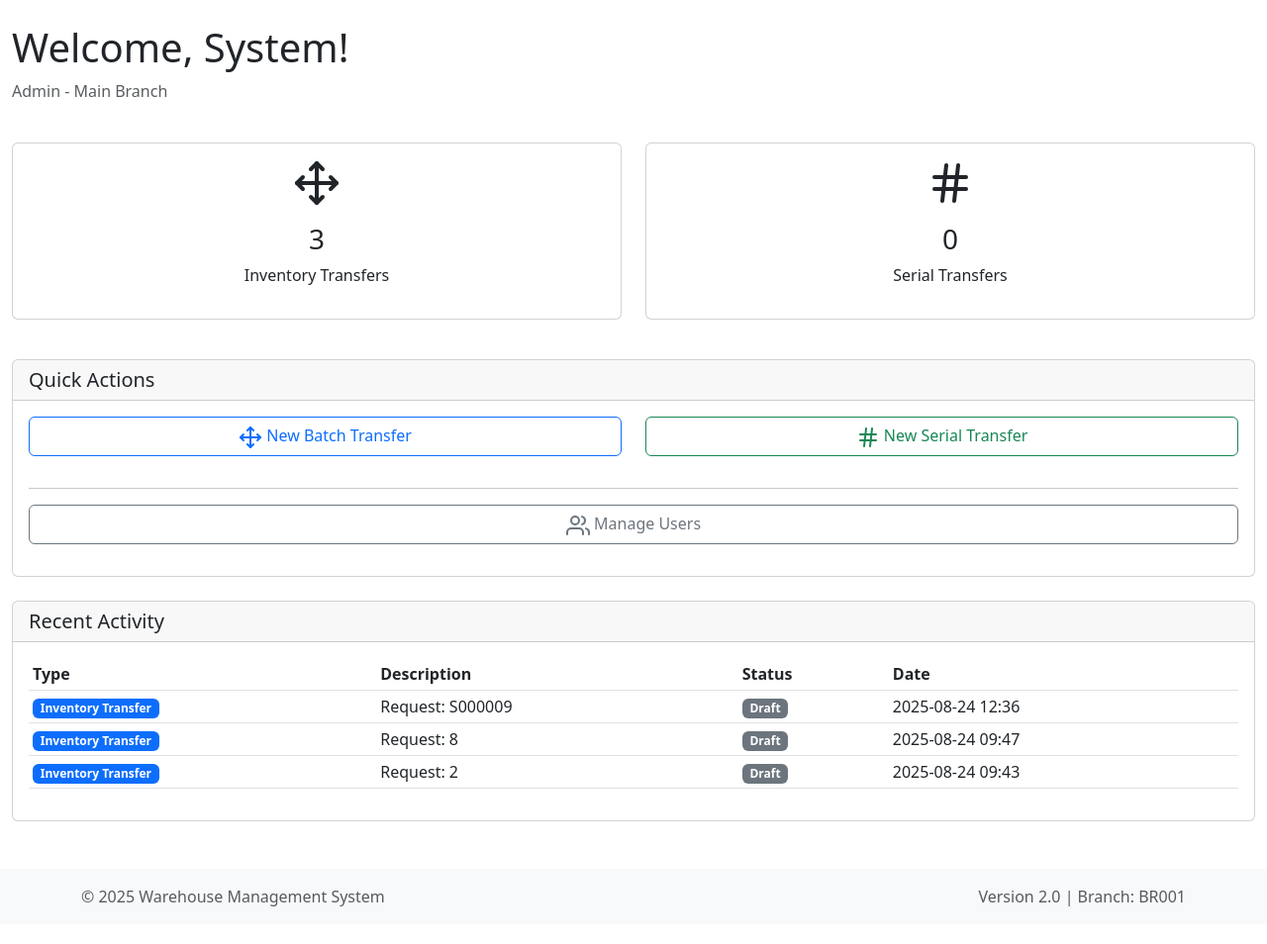
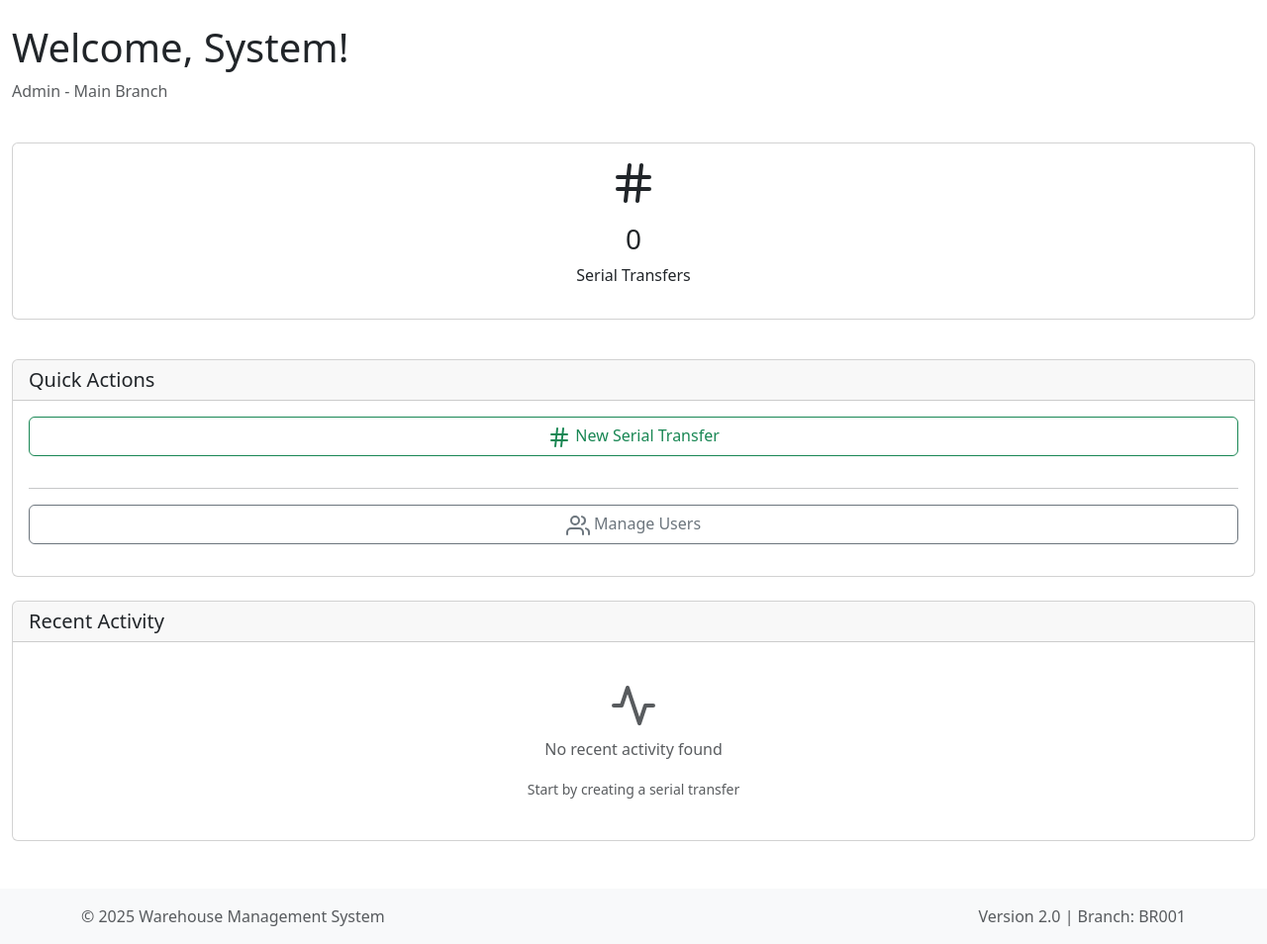
Before and after one commit to pragavigithub/Barcode_Dev_Project_20250823, a Flask app: page /dashboard in a window 1280 px wide. Shown: the part 58-1012 px from the top of the page at 99% size. Before the commit the page ends 974 px from the top, so only its background shows below. Run offline with Flask 3, Linux system fonts and the light colour scheme; a user stored in the database is signed in.

Commit message:
Remove batch transfer functionality and focus on serial transfers
Removes InventoryTransfer and related models, routes, and database migrations, deprecating batch transfer functionality in favor of serial transfers. Updates user permissions and dashboard statistics to reflect this change.

Replit-Commit-Author: Agent
Replit-Commit-Session-Id: 829aebe5-5ad4-4838-88de-bffc8328e7e1
Replit-Commit-Checkpoint-Type: full_checkpoint
Replit-Commit-Screenshot-Url: https://storage.googleapis.com/screenshot-production-us-central1/1dcdd5cf-0b3a-4074-b617-1eb3ae914af3/829aebe5-5ad4-4838-88de-bffc8328e7e1/jM5cIKB

```diff
--- a/models.py
+++ b/models.py
@@ -50,7 +50,6 @@ class User(UserMixin, db.Model):
         """Get default permissions based on role"""
         permissions = {
             'dashboard': True,
-            'inventory_transfer': False,
             'serial_transfer': False,
             'user_management': False
         }
@@ -61,13 +60,11 @@ class User(UserMixin, db.Model):
                 permissions[key] = True
         elif self.role == 'manager':
             permissions.update({
-                'inventory_transfer': True,
                 'serial_transfer': True,
                 'user_management': True
             })
         elif self.role == 'user':
             permissions.update({
-                'inventory_transfer': True,
                 'serial_transfer': True
             })
 
@@ -78,66 +75,6 @@ class User(UserMixin, db.Model):
         if self.role == 'admin':
             return True
         return self.get_permissions().get(screen, False)
-
-    # Relationships
-    inventory_transfers = relationship('InventoryTransfer',
-                                       back_populates='user',
-                                       foreign_keys='InventoryTransfer.user_id')
-
-
-class InventoryTransfer(db.Model):
-    __tablename__ = 'inventory_transfers'
-
-    id = db.Column(db.Integer, primary_key=True)
-    transfer_request_number = db.Column(db.String(20), nullable=False)
-    sap_document_number = db.Column(db.String(20), nullable=True)
-    status = db.Column(db.String(20),
-                    default='draft')  # draft, submitted, qc_approved, posted, rejected
-    user_id = db.Column(db.Integer, db.ForeignKey('users.id'), nullable=False)
-    qc_approver_id = db.Column(db.Integer, db.ForeignKey('users.id'), nullable=True)
-    qc_approved_at = db.Column(db.DateTime, nullable=True)
-    qc_notes = db.Column(db.Text, nullable=True)
-    from_warehouse = db.Column(db.String(20), nullable=True)
-    to_warehouse = db.Column(db.String(20), nullable=True)
-    created_at = db.Column(db.DateTime, default=datetime.utcnow)
-    updated_at = db.Column(db.DateTime,
-                        default=datetime.utcnow,
-                        onupdate=datetime.utcnow)
-
-    # Relationships
-    user = relationship('User', back_populates='inventory_transfers', foreign_keys=[user_id])
-    qc_approver = relationship('User', foreign_keys=[qc_approver_id])
-    items = relationship('InventoryTransferItem',
-                         back_populates='inventory_transfer')
-
-
-class InventoryTransferItem(db.Model):
-    __tablename__ = 'inventory_transfer_items'
-
-    id = db.Column(db.Integer, primary_key=True)
-    inventory_transfer_id = db.Column(db.Integer,
-                                   db.ForeignKey('inventory_transfers.id'),
-                                   nullable=False)
-    item_code = db.Column(db.String(50), nullable=False)
-    item_name = db.Column(db.String(200), nullable=False)
-    quantity = db.Column(db.Float, nullable=False)
-    requested_quantity = db.Column(db.Float, nullable=False)  # Original requested quantity
-    transferred_quantity = db.Column(db.Float, default=0)  # Actually transferred quantity
-    remaining_quantity = db.Column(db.Float, nullable=False)  # Remaining to transfer
-    unit_of_measure = db.Column(db.String(10), nullable=False)
-    from_bin = db.Column(db.String(20), nullable=True)  # Made nullable for better compatibility
-    to_bin = db.Column(db.String(20), nullable=True)    # Made nullable for better compatibility
-    from_bin_location = db.Column(db.String(50), nullable=True)  # New field for detailed bin location
-    to_bin_location = db.Column(db.String(50), nullable=True)    # New field for detailed bin location
-    batch_number = db.Column(db.String(50), nullable=True)
-    available_batches = db.Column(db.Text, nullable=True)  # JSON list of available batches
-    qc_status = db.Column(db.String(20), default='pending')  # pending, approved, rejected
-    qc_notes = db.Column(db.Text, nullable=True)
-    created_at = db.Column(db.DateTime, default=datetime.utcnow)
-
-    # Relationships
-    inventory_transfer = relationship('InventoryTransfer',
-                                      back_populates='items')
 
 
 # ================================
--- a/routes.py
+++ b/routes.py
@@ -6,7 +6,7 @@ import logging
 import json
 
 from app import app, db, login_manager
-from models import User, InventoryTransfer, InventoryTransferItem, SerialNumberTransfer, SerialNumberTransferItem, SerialNumberTransferSerial
+from models import User, SerialNumberTransfer, SerialNumberTransferItem, SerialNumberTransferSerial
 from sap_integration import SAPIntegration
 from sqlalchemy import or_
 
@@ -152,29 +152,17 @@ def logout():
 def dashboard():
     try:
         # Get dashboard statistics for available modules only
-        transfer_count = InventoryTransfer.query.filter_by(user_id=current_user.id).count()
         serial_transfer_count = SerialNumberTransfer.query.filter_by(user_id=current_user.id).count()
 
         stats = {
-            'transfer_count': transfer_count,
             'serial_transfer_count': serial_transfer_count
         }
 
         # Get recent activity - live data from database
         recent_activities = []
 
-        # Get recent inventory transfers
-        recent_transfers = InventoryTransfer.query.filter_by(user_id=current_user.id).order_by(InventoryTransfer.created_at.desc()).limit(5).all()
-        for transfer in recent_transfers:
-            recent_activities.append({
-                'type': 'Inventory Transfer',
-                'description': f"Request: {transfer.transfer_request_number}",
-                'created_at': transfer.created_at,
-                'status': transfer.status
-            })
-
         # Get recent serial transfers
-        recent_serial_transfers = SerialNumberTransfer.query.filter_by(user_id=current_user.id).order_by(SerialNumberTransfer.created_at.desc()).limit(5).all()
+        recent_serial_transfers = SerialNumberTransfer.query.filter_by(user_id=current_user.id).order_by(SerialNumberTransfer.created_at.desc()).limit(10).all()
         for transfer in recent_serial_transfers:
             recent_activities.append({
                 'type': 'Serial Transfer',
@@ -192,61 +180,11 @@ def dashboard():
                              recent_activities=recent_activities)
     except Exception as e:
         logging.error(f"Error in dashboard: {e}")
-        stats = {'transfer_count': 0, 'serial_transfer_count': 0}
+        stats = {'serial_transfer_count': 0}
         recent_activities = []
         return render_template('dashboard.html',
                              stats=stats,
                              recent_activities=recent_activities)
-
-# Inventory Transfer Routes
-@app.route('/inventory_transfer')
-@login_required
-def inventory_transfer():
-    # Screen-level authorization check
-    if not current_user.has_permission('inventory_transfer'):
-        flash('Access denied. You do not have permission to access Inventory Transfer screen.', 'error')
-        return redirect(url_for('dashboard'))
-
-    try:
-        # Get search and pagination parameters
-        search_term = request.args.get('search', '').strip()
-        page = request.args.get('page', 1, type=int)
-        per_page = request.args.get('per_page', 10, type=int)
-
-        # Build query with search functionality
-        query = InventoryTransfer.query.filter_by(user_id=current_user.id)
-
-        if search_term:
-            query = query.filter(
-                db.or_(
-                    InventoryTransfer.transfer_request_number.contains(search_term),
-                    InventoryTransfer.status.contains(search_term),
-                    InventoryTransfer.sap_document_number.contains(search_term),
-                    InventoryTransfer.from_warehouse.contains(search_term),
-                    InventoryTransfer.to_warehouse.contains(search_term)
-                )
-            )
-
-        # Add pagination
-        transfers_pagination = query.order_by(InventoryTransfer.created_at.desc()).paginate(
-            page=page, per_page=per_page, error_out=False
-        )
-
-        transfers = transfers_pagination.items
-
-    except Exception as e:
-        logging.error(f"Database error in inventory_transfer: {e}")
-        transfers = []
-        transfers_pagination = None
-        search_term = request.args.get('search', '')
-        per_page = request.args.get('per_page', 10, type=int)
-        flash('Database error occurred', 'warning')
-
-    return render_template('inventory_transfer.html',
-                         transfers=transfers,
-                         pagination=transfers_pagination,
-                         search_term=search_term,
-                         per_page=per_page)
 
 # Serial Transfer Routes
 @app.route('/inventory-transfer-serial')
@@ -262,7 +200,7 @@ def inventory_transfer_serial():
         serial_transfers = SerialNumberTransfer.query.filter_by(user_id=current_user.id)\
             .order_by(SerialNumberTransfer.created_at.desc()).all()
 
-        return render_template('modules/inventory_transfer/serial_transfer_index.html',
+        return render_template('serial_transfer_index.html',
                              serial_transfers=serial_transfers)
     except Exception as e:
         logging.error(f"Error in inventory_transfer_serial: {e}")
--- a/templates/base.html
+++ b/templates/base.html
@@ -54,13 +54,6 @@
                             <i data-feather="home"></i> Dashboard
                         </a>
                     </li>
-                    {% if current_user.has_permission('inventory_transfer') %}
-                    <li class="nav-item">
-                        <a class="nav-link" href="{{ url_for('inventory_transfer') }}">
-                            <i data-feather="move"></i> Batch Transfer
-                        </a>
-                    </li>
-                    {% endif %}
                     {% if current_user.has_permission('serial_transfer') %}
                     <li class="nav-item">
                         <a class="nav-link" href="{{ url_for('inventory_transfer_serial') }}">
--- a/templates/dashboard.html
+++ b/templates/dashboard.html
@@ -12,20 +12,8 @@
 
 <!-- Statistics Cards -->
 <div class="row mb-4">
-    {% if current_user.has_permission('inventory_transfer') %}
-    <div class="col-md-6 col-sm-12 mb-3">
-        <div class="card dashboard-card" data-url="{{ url_for('inventory_transfer') }}">
-            <div class="card-body text-center">
-                <i data-feather="move" class="mb-3" style="width: 48px; height: 48px;"></i>
-                <h3>{{ stats.transfer_count }}</h3>
-                <p>Inventory Transfers</p>
-            </div>
-        </div>
-    </div>
-    {% endif %}
-
     {% if current_user.has_permission('serial_transfer') %}
-    <div class="col-md-6 col-sm-12 mb-3">
+    <div class="col-md-12 col-sm-12 mb-3">
         <div class="card dashboard-card" data-url="{{ url_for('inventory_transfer_serial') }}">
             <div class="card-body text-center">
                 <i data-feather="hash" class="mb-3" style="width: 48px; height: 48px;"></i>
@@ -46,15 +34,8 @@
             </div>
             <div class="card-body">
                 <div class="row">
-                    {% if current_user.has_permission('inventory_transfer') %}
-                    <div class="col-md-6 mb-3">
-                        <a href="{{ url_for('inventory_transfer') }}" class="btn btn-outline-primary w-100">
-                            <i data-feather="move"></i> New Batch Transfer
-                        </a>
-                    </div>
-                    {% endif %}
                     {% if current_user.has_permission('serial_transfer') %}
-                    <div class="col-md-6 mb-3">
+                    <div class="col-md-12 mb-3">
                         <a href="{{ url_for('inventory_transfer_serial') }}" class="btn btn-outline-success w-100">
                             <i data-feather="hash"></i> New Serial Transfer
                         </a>
@@ -128,7 +109,7 @@
                 <div class="text-center text-muted py-4">
                     <i data-feather="activity" style="width: 48px; height: 48px;"></i>
                     <p class="mt-2">No recent activity found</p>
-                    <small>Start by creating an inventory transfer or serial transfer</small>
+                    <small>Start by creating a serial transfer</small>
                 </div>
                 {% endif %}
             </div>
```
Also changed, not shown: migration_cleanup.py (+15 -16 lines), templates/serial_transfer_index.html (added, +320 -0 lines).
